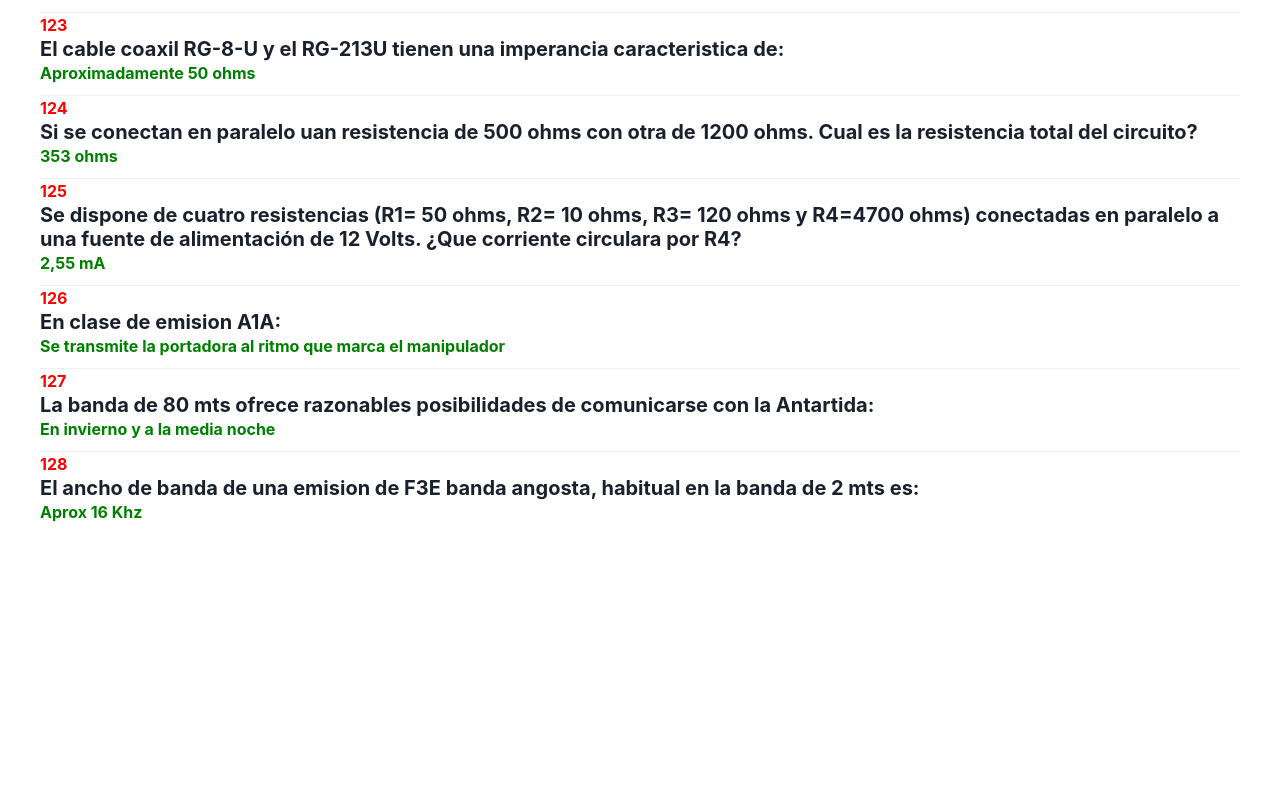
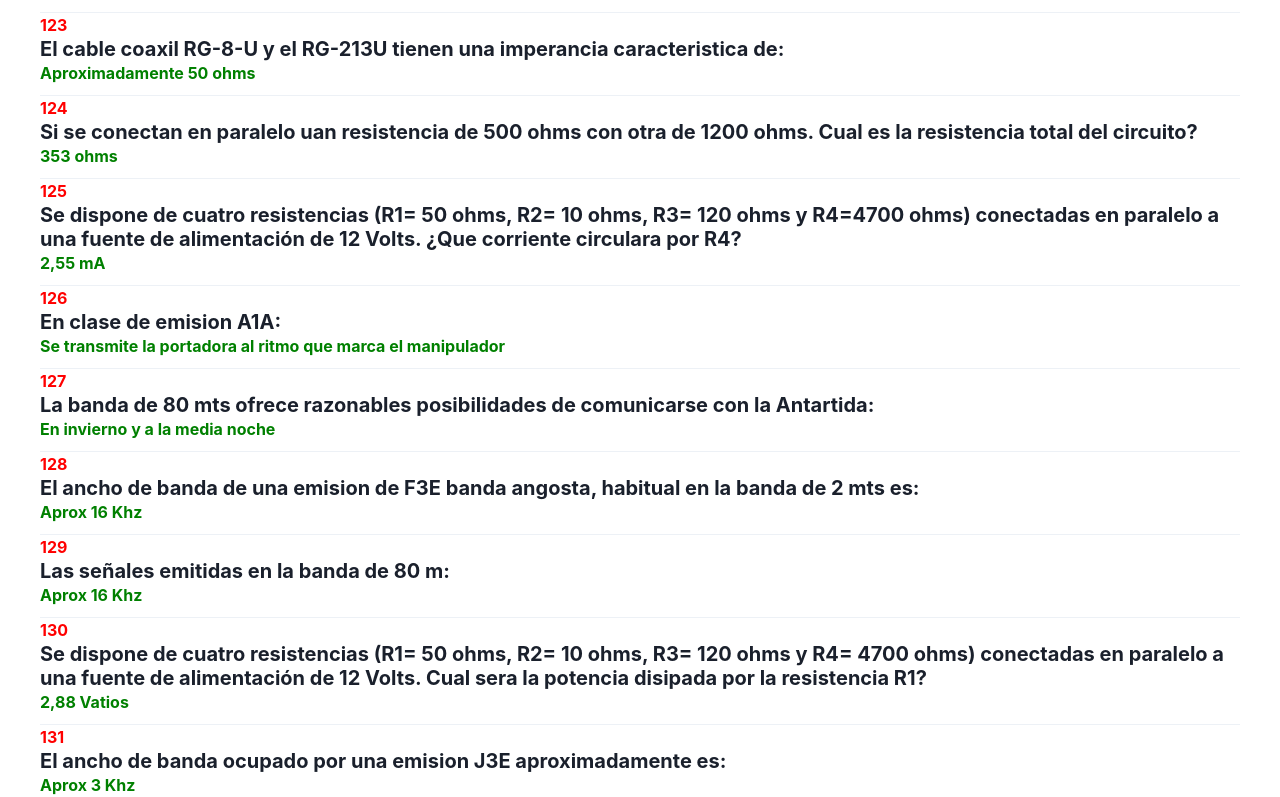
Before and after one commit to ltiisidii/rf-examen-react, a React (Create React App) app in the folder rf-examen/: page /info-tecnica in a window 1280 px wide. Shown: the part 11058-11855 px from the top of the page. Before the commit the page ends 11582 px from the top, so only its background shows below. Built offline with nearby package versions, Linux system fonts and the light colour scheme.

Commit message:
apuntes novicios y simulador de examen

```diff
--- a/rf-examen/src/component/MorseSimulator.js
+++ b/rf-examen/src/component/MorseSimulator.js
@@ -2,6 +2,8 @@ import React, { useState } from 'react';
 import { Box, Button, Input } from "@chakra-ui/react";
 import wordsData from '../sources/wordsData.json';
 import './MorseSimulator.css';
+import imagen1 from './images/imagen1.png';
+import imagen2 from './images/imagen2.png';
 
 const MorseSimulator = () => {
   const [morseWords] = useState(wordsData);
@@ -53,6 +55,10 @@ const MorseSimulator = () => {
   return (
     <Box className="container">
       <Box>
+        <div style={{ display: 'flex', justifyContent: 'center', flexDirection: 'column', alignItems: 'center' }}>
+          <img src={imagen1} alt="Descripción de la imagen" />
+          <img src={imagen2} alt="Descripción de la imagen" />
+        </div>
         <h1>Morse Simulator</h1>
         {morseWords.map((wordObj, index) => (
           <Box key={index}>
--- a/rf-examen/src/sources/facts-novicio-reglamentacion.json
+++ b/rf-examen/src/sources/facts-novicio-reglamentacion.json
@@ -688,5 +688,10 @@
 "id": "136",
 "title": "Cual es la PIRE maxima autorizada para la categoria Novicio en la banda de 60 metros?",
 "content": "25 W"
+},
+{
+"id": "137",
+"title": "A los fines del Reglamento vigente en la Republica Argentina, los terminos AFICIONADOS, y AFICIONADOS POR SATELITE. Son considerados equivalentes a radioaficionados y radioaficionados por satelite, respectivamente?",
+"content": "Si"
 }
 ]
--- a/rf-examen/src/sources/facts-novicio-tecnica.json
+++ b/rf-examen/src/sources/facts-novicio-tecnica.json
@@ -649,5 +649,20 @@
 "id": "128",
 "title": "El ancho de banda de una emision de F3E banda angosta, habitual en la banda de 2 mts es:",
 "content": "Aprox 16 Khz"
+},
+{
+"id": "129",
+"title": "Las señales emitidas en la banda de 80 m:",
+"content": "Aprox 16 Khz"
+},
+{
+"id": "130",
+"title": "Se dispone de cuatro resistencias (R1= 50 ohms, R2= 10 ohms, R3= 120 ohms y R4= 4700 ohms) conectadas en paralelo a una fuente de alimentación de 12 Volts. Cual sera la potencia disipada por la resistencia R1?",
+"content": "2,88 Vatios"
+},
+{
+"id": "131",
+"title": "El ancho de banda ocupado por una emision J3E aproximadamente es:",
+"content": "Aprox 3 Khz"
 }
 ]
--- a/rf-examen/src/sources/quiz-novicio-tecnica.json
+++ b/rf-examen/src/sources/quiz-novicio-tecnica.json
@@ -1546,7 +1546,7 @@
 "Las respuestas a) y b) son correctas",
 "La banda de 80 mts no ofrece posibilidades de comunicarse con la Antartida"
 ],
-"correctAnswer": ""
+"correctAnswer": "En invierno y a la media noche"
 },
 {
 "id": "130",
@@ -1559,6 +1559,42 @@
 "Aprox 3 Khz"
 ],
 "correctAnswer": ""
+},
+{
+"id": "131",
+"question": "Las señales emitidas en la banda de 80 m:",
+"type": "tecnica",
+"answers": [
+"No llegan a refractarse y escapan de la atmosfera",
+"Se absorben en la capa ionosferica D durante el mediodia",
+"Solo permiten comunicaciones seguras a mas de 500 Km debido a la zona de silencio",
+"Solo permiten comunicaciones seguras a mas de 2000 Km. Debido a la zona de silencio"
+],
+"correctAnswer": ""
+},
+{
+"id": "132",
+"question": "Se dispone de cuatro resistencias (R1= 50 ohms, R2= 10 ohms, R3= 120 ohms y R4= 4700 ohms) conectadas en paralelo a una fuente de alimentación de 12 Volts. Cual sera la potencia disipada por la resistencia R1?",
+"type": "tecnica",
+"answers": [
+"2,88 Vatios",
+"1,44 Vatios",
+"0,72 Vatios",
+"0,36 Vatios"
+],
+"correctAnswer": "2,88 Vatios"
+},
+{
+"id": "133",
+"question": "El ancho de banda ocupado por una emision J3E aproximadamente es:",
+"type": "tecnica",
+"answers": [
+"Aprox 3 Khz",
+"Aprox 6 Khz",
+"Aprox 16 Khz",
+"Aprox 1,5 Khz"
+],
+"correctAnswer": "Aprox 3 Khz"
 }
 
 ]
```
Also changed, not shown: rf-examen/src/component/images/imagen1.png (added), rf-examen/src/component/images/imagen2.png (added), rf-examen/src/sources/quiz-novicio-reglamentacion.json.
